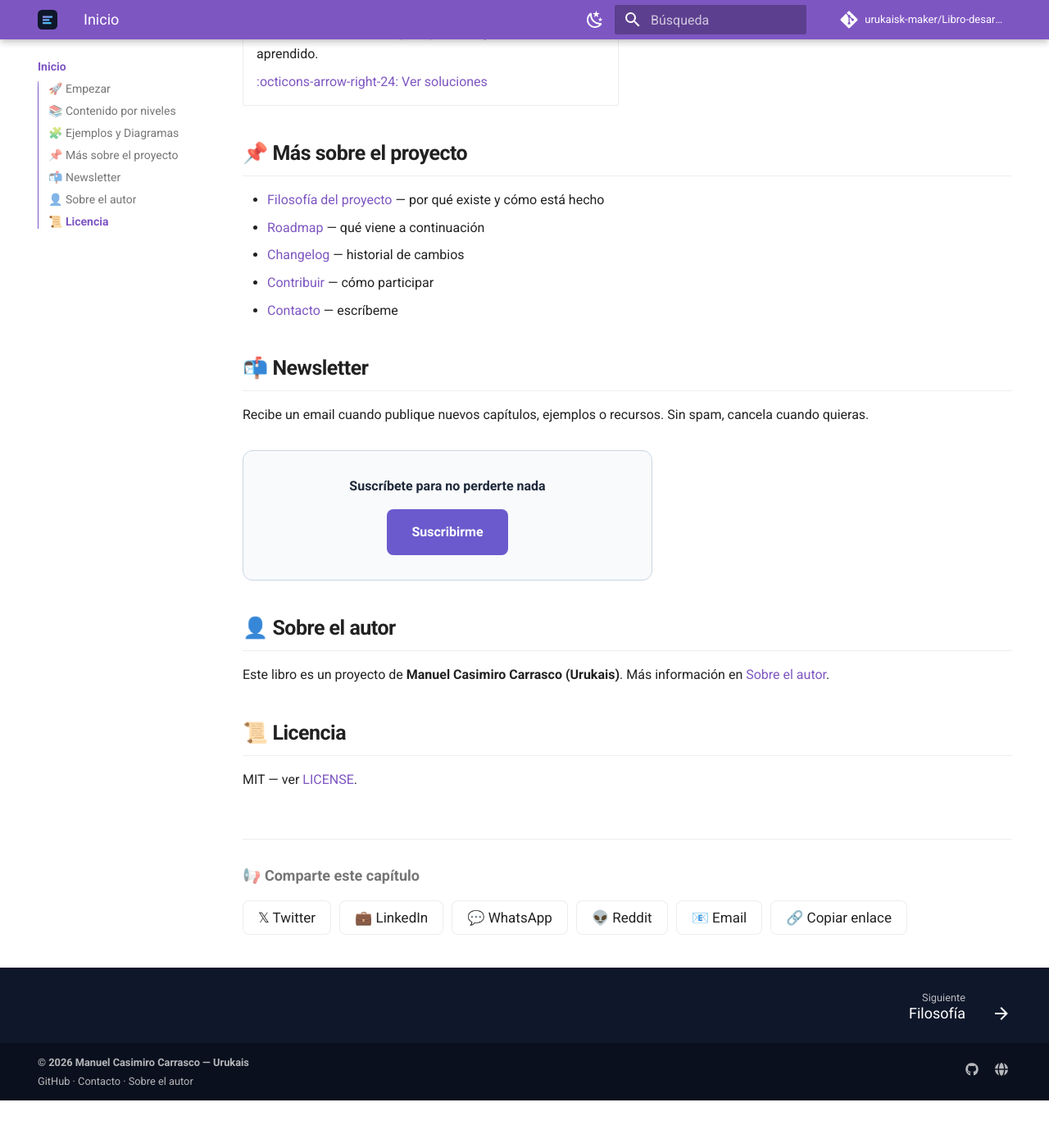
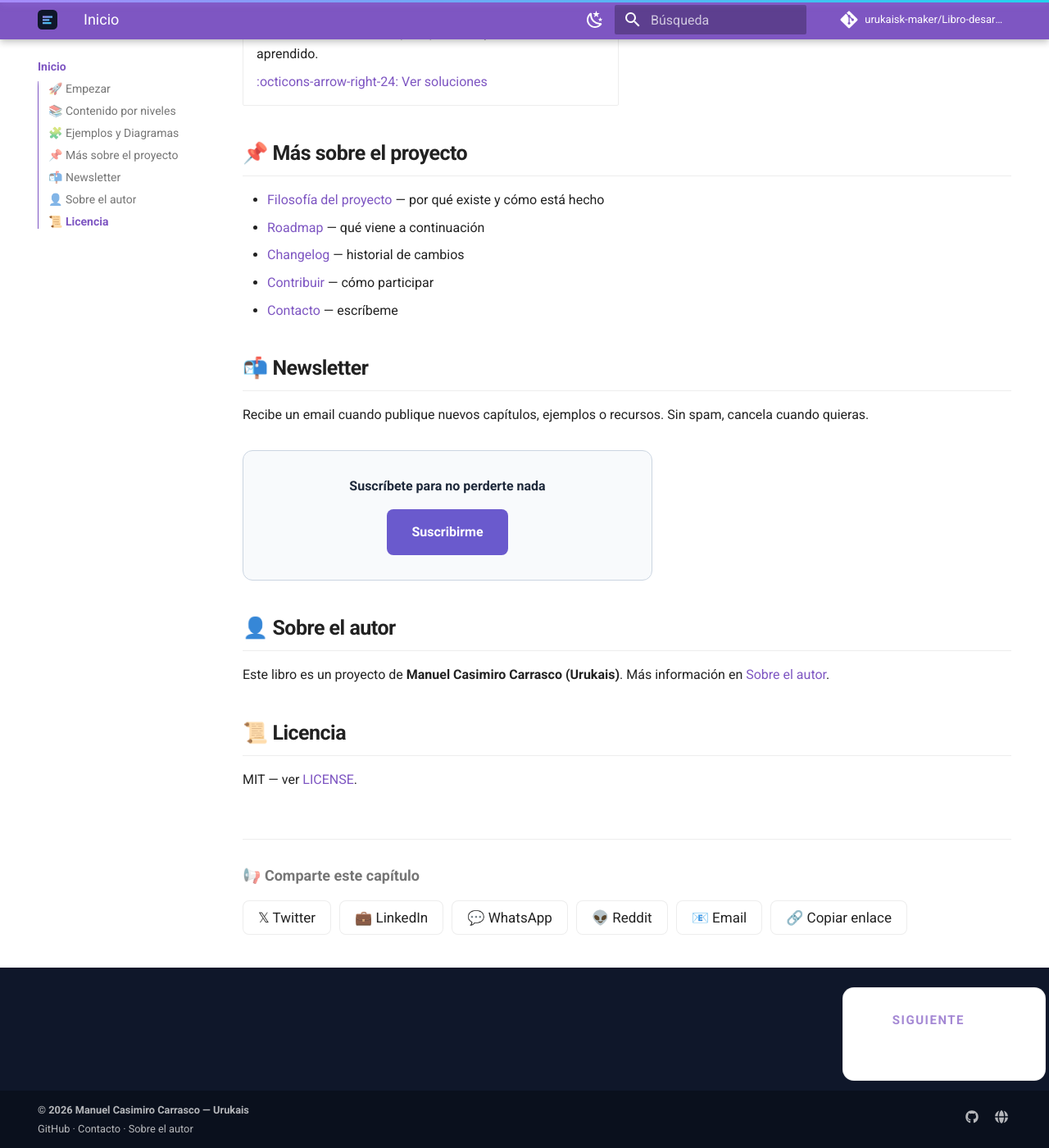
Before and after one commit to urukaisk-maker/Libro-desarrollador-Web-Urukais-, an MkDocs documentation site: the page built from docs/index.md, in a window 1280 px wide and 1400 px high, scrolled down 2136 px. Shown: the whole window at 82% size. Built offline with MkDocs 1.6.1 and Material for MkDocs 9.7.7, drawn with Linux system fonts in a browser that asks for light colours; comment, search, counter and statistics services are not loaded; before the commit the page ends 3478 px from its top, so only the background shows below that.

Commit message:
feat: tipografia premium, barra de progreso y navegacion mejorada

```diff
--- a/docs/assets/css/custom.css
+++ b/docs/assets/css/custom.css
@@ -316,3 +316,96 @@
 .newsletter-modal__skip:hover {
   color: #94a3b8;
 }
+
+/* ============================================
+   BARRA DE PROGRESO DE LECTURA
+   ============================================ */
+.reading-progress {
+  position: fixed;
+  top: 0;
+  left: 0;
+  height: 3px;
+  width: 0%;
+  background: linear-gradient(90deg, #a78bfa, #22d3ee);
+  z-index: 9999;
+  transition: width 100ms ease-out;
+  box-shadow: 0 0 10px rgba(167, 139, 250, 0.5);
+  pointer-events: none;
+}
+
+
+/* ============================================
+   BOTONES DE NAVEGACIÓN ANTERIOR / SIGUIENTE
+   ============================================ */
+.md-footer__inner {
+  max-width: 100% !important;
+}
+
+.md-footer__link {
+  padding: 1.25rem 1.5rem !important;
+  border-radius: 14px !important;
+  background: var(--md-default-bg-color) !important;
+  border: 1px solid var(--md-default-fg-color--lightest);
+  transition: all 250ms ease-out !important;
+  max-width: 48% !important;
+}
+
+.md-footer__link:hover {
+  background: var(--md-primary-fg-color) !important;
+  color: white !important;
+  transform: translateY(-3px);
+  box-shadow: 0 10px 30px rgba(167, 139, 250, 0.3);
+  border-color: var(--md-primary-fg-color);
+}
+
+.md-footer__link:hover .md-footer__direction,
+.md-footer__link:hover .md-footer__title,
+.md-footer__link:hover .md-ellipsis {
+  color: white !important;
+}
+
+.md-footer__direction {
+  font-size: 0.75rem !important;
+  text-transform: uppercase;
+  letter-spacing: 0.1em;
+  font-weight: 600;
+  color: var(--md-primary-fg-color);
+}
+
+.md-footer__title {
+  font-size: 1rem !important;
+  font-weight: 700 !important;
+}
+
+/* ============================================
+   ANIMACIÓN DE ENTRADA EN TARJETAS
+   ============================================ */
+@keyframes fadeInUp {
+  from {
+    opacity: 0;
+    transform: translateY(20px);
+  }
+  to {
+    opacity: 1;
+    transform: translateY(0);
+  }
+}
+
+.grid.cards > ul > li {
+  animation: fadeInUp 500ms ease-out backwards;
+}
+
+.grid.cards > ul > li:nth-child(1) { animation-delay: 50ms; }
+.grid.cards > ul > li:nth-child(2) { animation-delay: 100ms; }
+.grid.cards > ul > li:nth-child(3) { animation-delay: 150ms; }
+.grid.cards > ul > li:nth-child(4) { animation-delay: 200ms; }
+.grid.cards > ul > li:nth-child(5) { animation-delay: 250ms; }
+.grid.cards > ul > li:nth-child(6) { animation-delay: 300ms; }
+.grid.cards > ul > li:nth-child(7) { animation-delay: 350ms; }
+
+/* Respetar prefers-reduced-motion */
+@media (prefers-reduced-motion: reduce) {
+  .grid.cards > ul > li {
+    animation: none;
+  }
+}
--- a/overrides/main.html
+++ b/overrides/main.html
@@ -6,6 +6,9 @@
   <link rel="stylesheet" href="{{ base_url }}/assets/css/custom.css">
   <link rel="manifest" href="{{ base_url }}/manifest.json">
   <meta name="theme-color" content="#6a5acd">
+  <link rel="preconnect" href="https://fonts.googleapis.com">
+  <link rel="preconnect" href="https://fonts.gstatic.com" crossorigin>
+  <link href="https://fonts.googleapis.com/css2?family=Inter:wght@400;500;600;700;800;900&family=JetBrains+Mono:wght@400;500;600&display=swap" rel="stylesheet">
 {% endblock %}
 
 {% block scripts %}
@@ -78,4 +81,21 @@
   <script>
     ...
   </script>
+    <div class="reading-progress" id="readingProgress"></div>
+  <script>
+    (function() {
+      const bar = document.getElementById('readingProgress');
+      if (!bar) return;
+      function update() {
+        const doc = document.documentElement;
+        const scrollTop = window.scrollY || doc.scrollTop;
+        const scrollHeight = doc.scrollHeight - window.innerHeight;
+        const progress = scrollHeight > 0 ? (scrollTop / scrollHeight) * 100 : 0;
+        bar.style.width = progress + '%';
+      }
+      window.addEventListener('scroll', update, { passive: true });
+      window.addEventListener('resize', update);
+      update();
+    })();
+  </script>
 {% endblock %}
```
